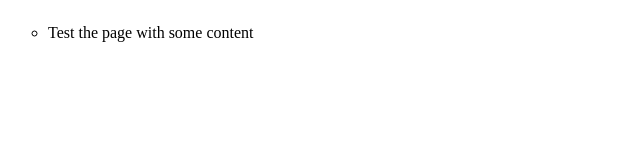
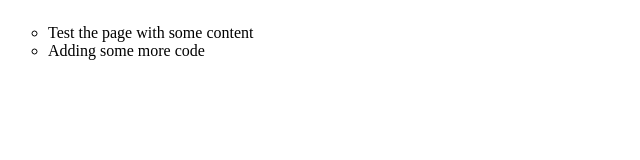
Before and after one commit to siskepalli-dev/my-custom-website, a plain HTML site: page index.html in a window 1280 px wide. Shown: the whole page, without its empty margins (0-640 px from the left). Drawn offline with Linux system fonts and the light colour scheme.

Commit message:
Add additional list item to index.html

```diff
--- a/index.html
+++ b/index.html
@@ -22,6 +22,7 @@
 <body spellcheck="false">
   <ul style="list-style-type: circle;">
     <li>Test the page with some content </li>
+    <li> Adding some more code</li>
   </ul>
 </body>
 
```
